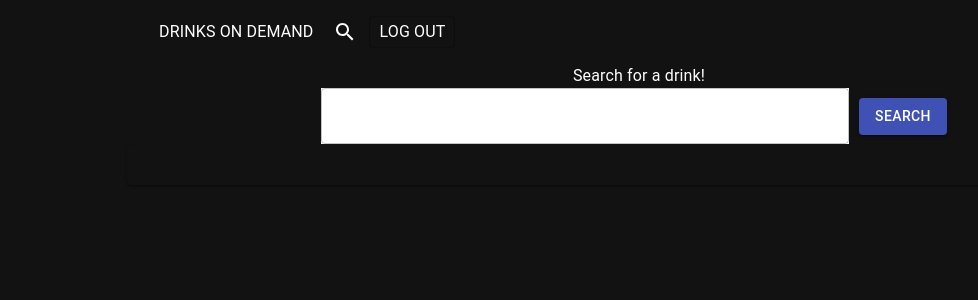
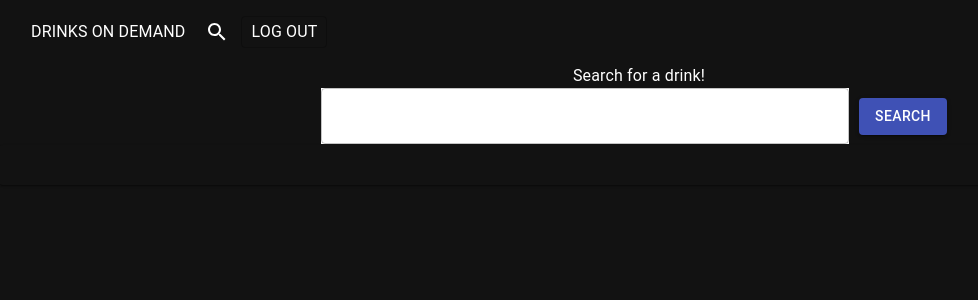
Before and after one commit to Dec2020PandA/Tyler_Nguyen_SoloProject, a React (Create React App) app in the folder client/: page /search in a window 1280 px wide. Shown: the top 300 px of the page, without its empty margins (1-979 px from the left). Built offline with nearby package versions, Linux system fonts and the light colour scheme.

Commit message:
classNames import, styling

```diff
--- a/client/src/App.css
+++ b/client/src/App.css
@@ -1,7 +1,6 @@
 .App {
   text-align: center;
   background-color: #121212;
-  width: 80%;
   margin: auto;
 }
 
--- a/package.json
+++ b/package.json
@@ -19,6 +19,7 @@
   "homepage": "https://github.com/Dec2020PandA/Tyler_Nguyen_SoloProject#readme",
   "dependencies": {
     "bcrypt": "^5.0.0",
+    "classnames": "^2.2.6",
     "cookie-parser": "^1.4.5",
     "cors": "^2.8.5",
     "dotenv": "^8.2.0",
```
Also changed, not shown: 2 other files (tests, documents, lock files or other folders).
